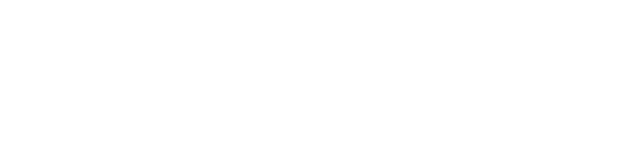
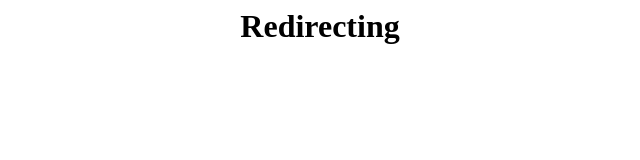
Before and after one commit to Thunderstrikers/Minecraftispro.com, a plain HTML site: page index.html in a window 1280 px wide. Shown: the whole page, without its empty margins (320-960 px from the left). Drawn offline with Linux system fonts and the light colour scheme.

Commit message:
Update index.html

```diff
--- a/index.html
+++ b/index.html
@@ -1,10 +1,16 @@
 <html>
   <head>
-    <meta http-equiv="refresh" content="0" url="main.html" />
+    <meta http-equiv="refresh" content="2" url="main.html" />
     <title>
       redirecting..
     </title>
+    <style>
+      #content-main {
+        text-align: center;
+      }
+    </style>
   </head>
   <body>
+    <h1 id="content-main">Redirecting</h1>
   </body>
 </html>
```
